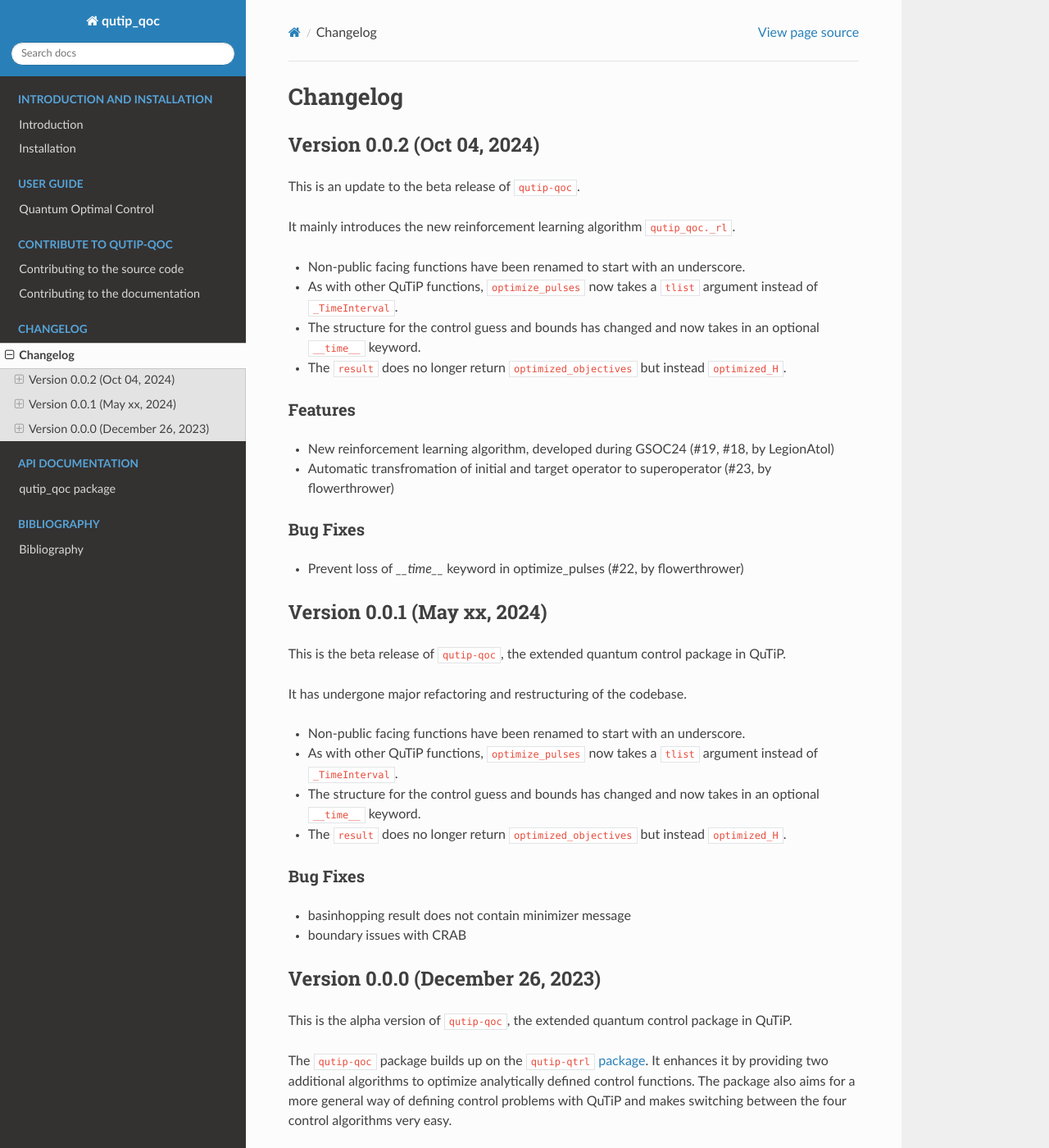
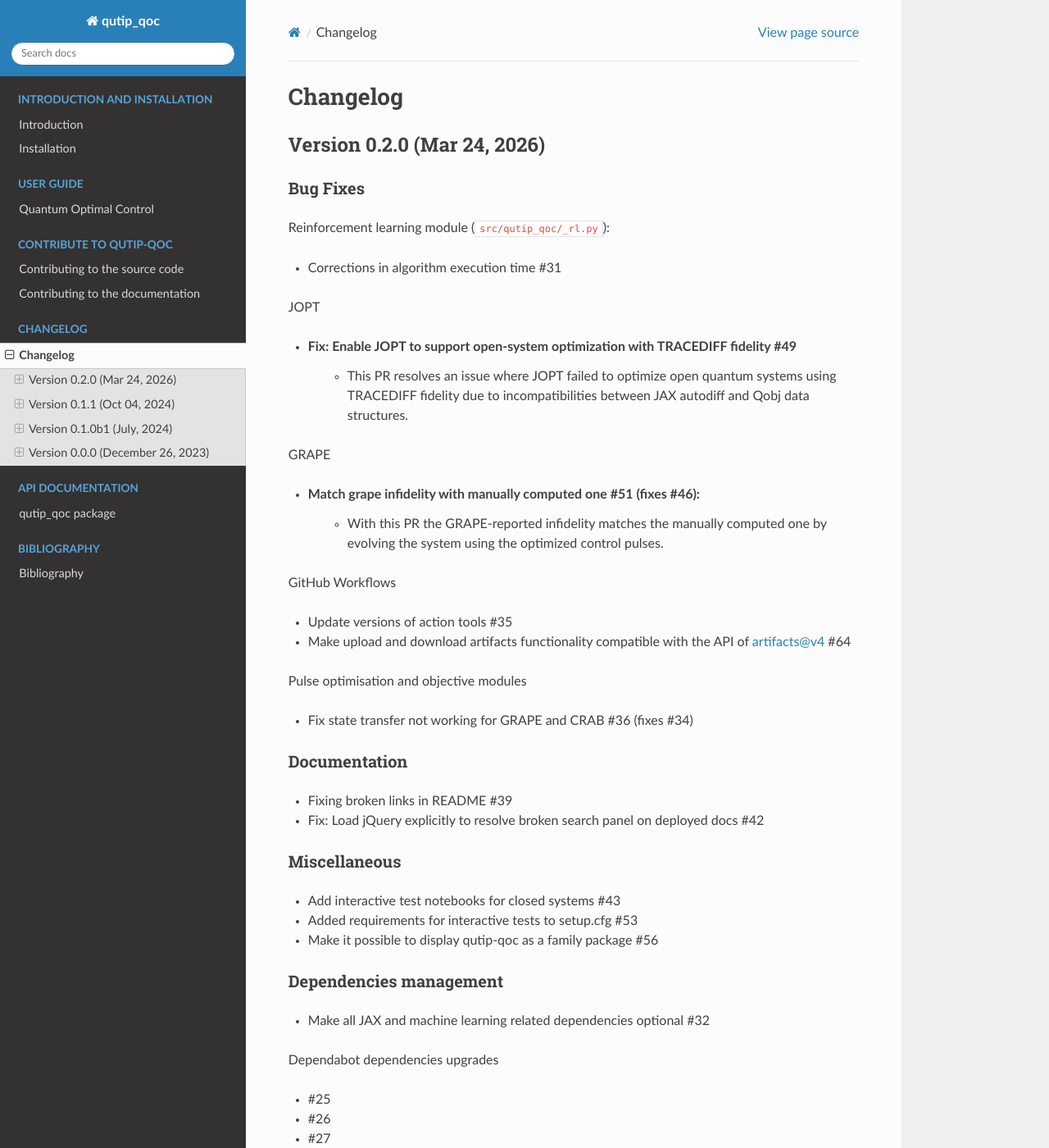
Before and after one commit to qutip/qutip-qoc, a Sphinx documentation site: the page built from doc/changelog.rst, in a window 1280 px wide and 1400 px high. Shown: the whole window at 82% size. Built offline with Sphinx 7.4.7 and the Read the Docs theme 3.1.0, drawn with Linux system fonts in a browser that asks for light colours; cross-references to code outside the pages are shown as plain code; some of the changed text lies outside the part shown.

Commit message:
Sync changelogs with latest release (#66)

```diff
--- a/doc/changelog.rst
+++ b/doc/changelog.rst
@@ -1,10 +1,64 @@
-*********
 Changelog
-*********
+=========
 
+Version 0.2.0 (Mar 24, 2026)
+----------------------------
 
-Version 0.0.2 (Oct 04, 2024)
-+++++++++++++++++++++++++++++++++
+Bug Fixes
+^^^^^^^^^
+
+Reinforcement learning module (``src/qutip_qoc/_rl.py``):
+
+- Corrections in algorithm execution time #31
+
+JOPT
+
+- Fix: Enable JOPT to support open-system optimization with TRACEDIFF fidelity #49
+        - This PR resolves an issue where JOPT failed to optimize open quantum systems using TRACEDIFF fidelity due to incompatibilities between JAX autodiff and Qobj data structures.
+
+GRAPE
+
+- Match grape infidelity with manually computed one #51 (fixes #46):
+        - With this PR the GRAPE-reported infidelity matches the manually computed one by evolving the system using the optimized control pulses.
+
+GitHub Workflows
+
+- Update versions of action tools #35
+- Make upload and download artifacts functionality compatible with the API of artifacts@v4 #64
+
+Pulse optimisation and objective modules
+
+- Fix state transfer not working for GRAPE and CRAB #36 (fixes #34)
+
+Documentation
+^^^^^^^^^^^^^
+
+- Fixing broken links in README #39
+- Fix: Load jQuery explicitly to resolve broken search panel on deployed docs #42
+
+Miscellaneous
+^^^^^^^^^^^^^
+
+- Add interactive test notebooks for closed systems #43
+- Added requirements for interactive tests to setup.cfg #53
+- Make it possible to display qutip-qoc as a family package #56
+
+Dependencies management
+^^^^^^^^^^^^^^^^^^^^^^^
+
+- Make all JAX and machine learning related dependencies optional #32
+
+Dependabot dependencies upgrades
+
+- #25
+- #26
+- #27
+- #28
+- #45
+- #61
+
+Version 0.1.1 (Oct 04, 2024)
+----------------------------
 
 This is an update to the beta release of ``qutip-qoc``.
 
@@ -16,19 +70,19 @@ It mainly introduces the new reinforcement learning algorithm ``qutip_qoc._rl``.
 - The ``result`` does no longer return ``optimized_objectives`` but instead ``optimized_H``.
 
 Features
---------
+^^^^^^^^
 
 - New reinforcement learning algorithm, developed during GSOC24 (#19, #18, by LegionAtol)
 - Automatic transfromation of initial and target operator to superoperator (#23, by flowerthrower)
 
 Bug Fixes
----------
+^^^^^^^^^
 
-- Prevent loss of `__time__` keyword in optimize_pulses (#22, by flowerthrower)
+- Prevent loss of ``__time__`` keyword in ``optimize_pulses`` (#22, by flowerthrower)
 
 
-Version 0.0.1 (May xx, 2024)
-+++++++++++++++++++++++++++++++++
+Version 0.1.0b1 (July, 2024)
+----------------------------
 
 This is the beta release of ``qutip-qoc``, the extended quantum control package in QuTiP.
 
@@ -40,14 +94,14 @@ It has undergone major refactoring and restructuring of the codebase.
 - The ``result`` does no longer return ``optimized_objectives`` but instead ``optimized_H``.
 
 Bug Fixes
----------
+^^^^^^^^^
 
 - basinhopping result does not contain minimizer message
 - boundary issues with CRAB
 
 
 Version 0.0.0 (December 26, 2023)
-+++++++++++++++++++++++++++++++++
+---------------------------------
 
 This is the alpha version of ``qutip-qoc``, the extended quantum control package in QuTiP.
 
@@ -56,16 +110,15 @@ It enhances it by providing two additional algorithms to optimize analytically d
 The package also aims for a more general way of defining control problems with QuTiP and makes switching between the four control algorithms very easy.
 
 Features
---------
+^^^^^^^^
 
 - ``qutip_qoc.GOAT`` is an extension to the Gradient Optimization of Analytic conTrols (GOAT) :cite:`GOAT` algorithm.
-    It encoporates an additional time parameterization to allow for optimization over the total evolution time.
+  It encoporates an additional time parameterization to allow for optimization over the total evolution time.
 - ``qutip_qoc.JOPT`` is an JAX automatic differentiation Optimization of Analytic conTrols (JOPT) algorithm.
 - Both algorithms can be addressed by the ``qutip_qoc.optimize_pulses`` function, which consists of a two-layer approach to find global optimal values for parameterized analytical control functions.
-    The global optimization layer provides ``scipy.optimize.dual_annealing`` and ``scipy.optimize.basinhopping``, while the local minimization layer supports all gradient driven ``scipy.optimize.minimize`` methods.
-
+  The global optimization layer provides ``scipy.optimize.dual_annealing`` and ``scipy.optimize.basinhopping``, while the local minimization layer supports all gradient driven ``scipy.optimize.minimize`` methods.
 
 Bug Fixes
----------
+^^^^^^^^^
 
 - None
```
